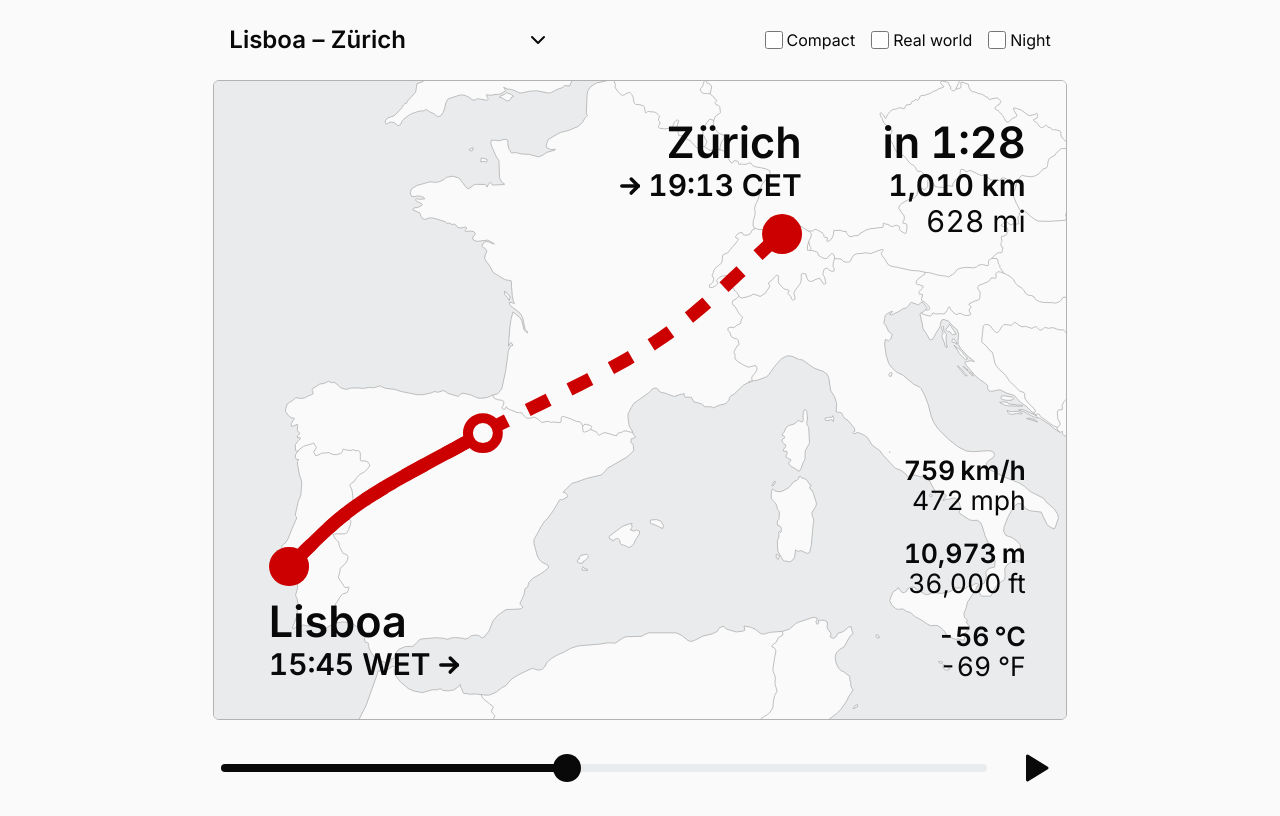
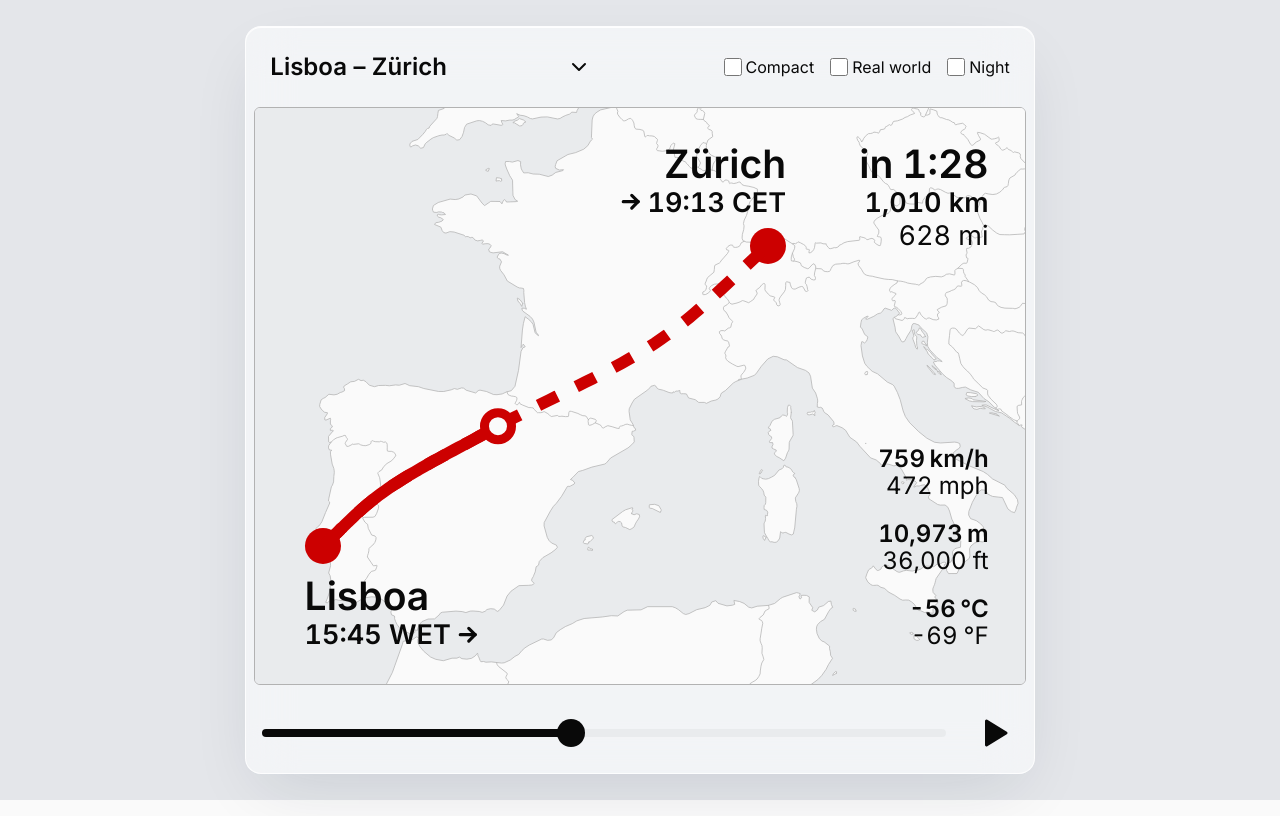
Before and after one commit to adamplesnik/flight-progress-prototype, a React (Vite) app: page /LPPT-LSZH in a window 1280 px wide. Built offline with nearby package versions, Linux system fonts and the light colour scheme.

Commit message:
Add styling

```diff
--- a/src/index.css
+++ b/src/index.css
@@ -7,16 +7,41 @@ body {
   background: var(--fp-color-background);
 }
 
+/*
+ * The page: soft washes of colour for the glass to blur. Every colour is a light-dark() pair,
+ * so night mode (the dark theme on <body>) gets dark glass.
+ */
 .demo {
+  --glass: light-dark(rgb(255 255 255 / 0.55), rgb(30 32 36 / 0.55));
+  --glass-edge: light-dark(rgb(255 255 255 / 0.8), rgb(255 255 255 / 0.1));
+  --glass-highlight: light-dark(
+    rgb(255 255 255 / 0.9),
+    rgb(255 255 255 / 0.08)
+  );
+  --glass-shadow: light-dark(rgb(20 30 50 / 0.12), rgb(0 0 0 / 0.5));
+  --wash-warm: light-dark(rgb(204 0 0 / 0.14), rgb(204 0 0 / 0.18));
+  --wash-cool: light-dark(rgb(60 130 220 / 0.18), rgb(60 130 220 / 0.16));
+  --wash-sea: light-dark(rgb(90 200 190 / 0.18), rgb(90 200 190 / 0.1));
+
   display: flex;
   align-items: center;
   justify-content: center;
   min-height: 100dvh;
   padding: 1rem;
+  background: light-dark(#e4e6ea, #0e0f11);
 }
 
+/* The player on frosted glass: translucent, blurring the page, a light edge and a soft shadow */
 .demo-player {
   max-width: 64rem;
+  padding: 1rem 0.5rem 0.5rem;
+  border: 1px solid var(--glass-edge);
+  border-radius: 1rem;
+  background: var(--glass);
+  box-shadow:
+    inset 0 1px 0 var(--glass-highlight),
+    0 1.5rem 4rem -1rem var(--glass-shadow);
+  backdrop-filter: blur(1.5rem) saturate(1.6);
 }
 
 /* On a large screen the player fits the window's height too, and the page does not scroll */
@@ -26,12 +51,12 @@ body {
   }
 
   .demo-player {
-    width: min(100vw - 2rem, (100dvh - 160px) * 4 / 3);
+    width: min(100vw - 2rem, (100dvh - 13rem) * 4 / 3);
   }
 
   .demo-player.compact,
   .demo-player.with-mockup {
-    width: min(100vw - 2rem, (100dvh - 160px) * 3 / 2);
+    width: min(100vw - 2rem, (100dvh - 13rem) * 3 / 2);
   }
 }
 
```
Also changed, not shown: src/lib/style.css.
